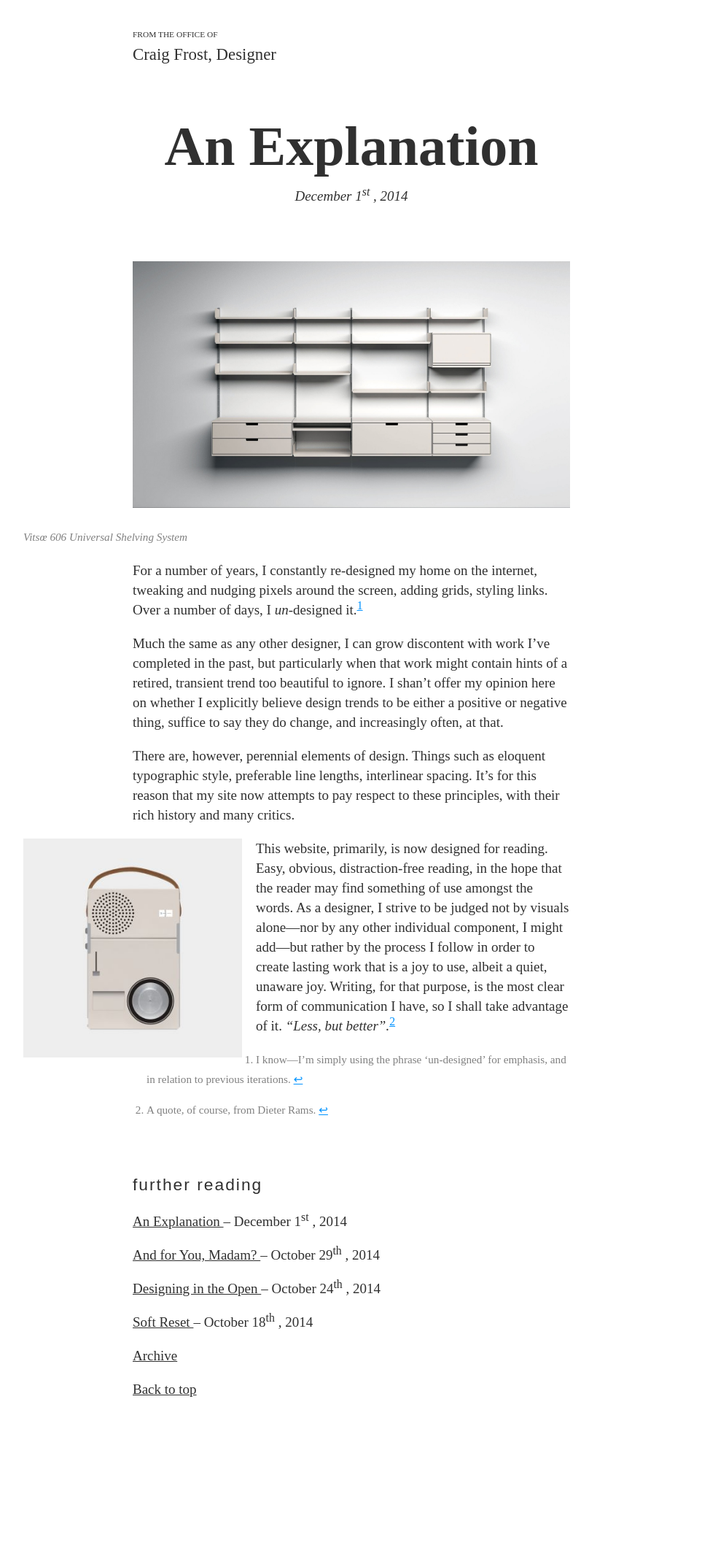
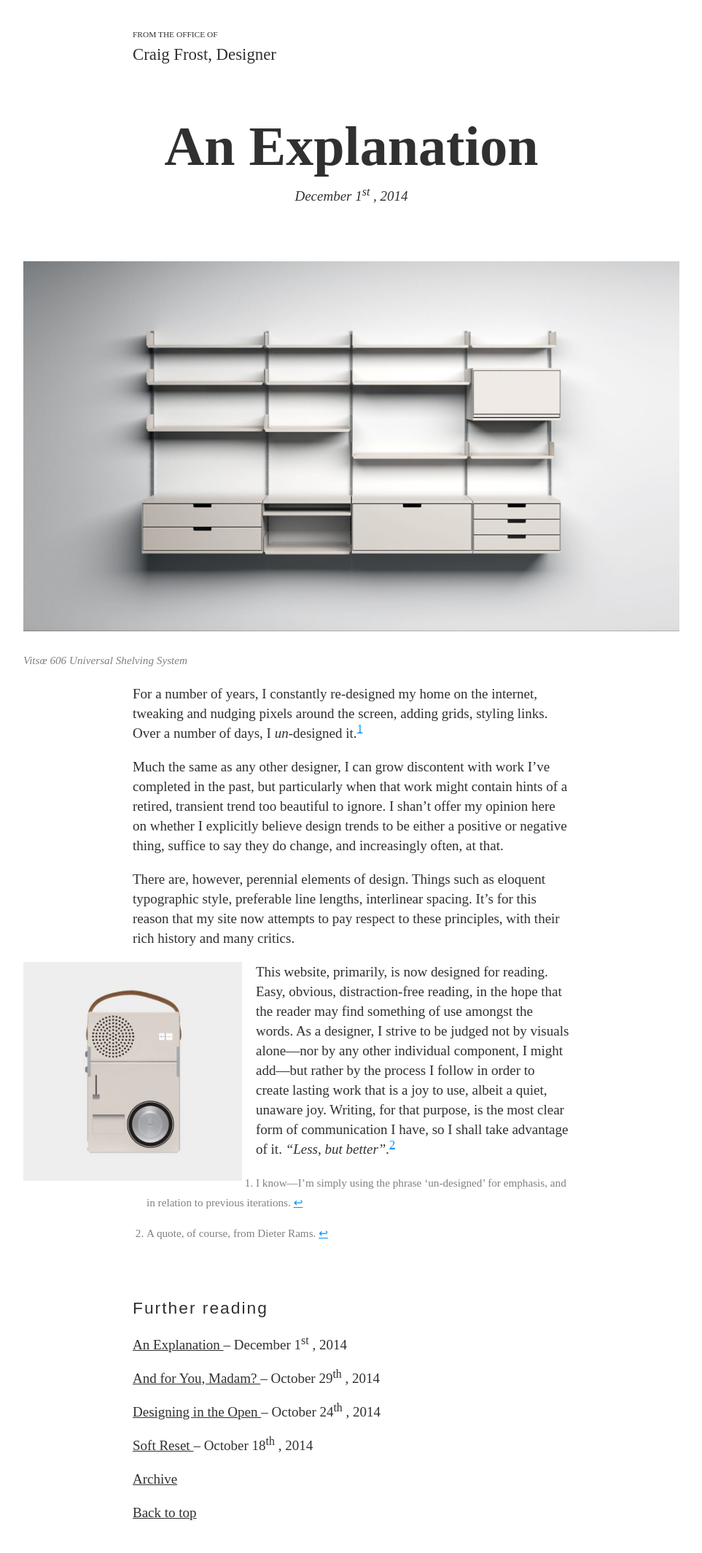
Before and after one commit to craigthomasfrost/cfdesigner.github.io, a Jekyll site: the page built from _posts/2014-12-01-an-explanation.md, in a window 1280 px wide. Shown: the whole page at 73% size, without its empty margins (158-1121 px from the left). Built offline with Jekyll 4.4.1, drawn with Linux system fonts in a browser that asks for light colours; nearby versions of some CDN libraries; Markdown is read by kramdown in place of the engine named in the settings; before the commit the page ends 1959 px from its top, so only the background shows below that.

Commit message:
Fix image, fix typos

```diff
--- a/_layouts/post.html
+++ b/_layouts/post.html
@@ -13,7 +13,7 @@
 <div class="post">
 {{ content }}
 </div>
-<h3>further reading</h3>
+<h3>Further reading</h3>
 <ul class="posts">
 	{% for post in site.posts limit:5 %}
     <li>
--- a/_layouts/work.html
+++ b/_layouts/work.html
@@ -13,7 +13,7 @@
 <div class="post">
 {{ content }}
 </div>
-<h3>see more</h3>
+<h3>See more</h3>
 
 <ul>
     <li><p><a href="/coach/product">Product</a></p>
--- a/assets/sass/main.css
+++ b/assets/sass/main.css
@@ -152,6 +152,10 @@ code {
 img, figure {
   width: 100%;
   box-sizing: border-box; }
+  @media (min-width: 1200px) {
+    img, figure {
+      width: 150%;
+      margin-left: -25%; } }
 
 .img-left {
   width: 100%;
--- a/assets/sass/main.scss
+++ b/assets/sass/main.scss
@@ -181,6 +181,10 @@ code {
 img, figure {
     width: 100%;
     box-sizing: border-box;
+    @media (min-width: 1200px) {
+        width: 150%;
+        margin-left: -25%;
+    }
 }
 
 .img-left {
--- a/css/main.css
+++ b/css/main.css
@@ -152,6 +152,10 @@ code {
 img, figure {
   width: 100%;
   box-sizing: border-box; }
+  @media (min-width: 1200px) {
+    img, figure {
+      width: 150%;
+      margin-left: -25%; } }
 
 .img-left {
   width: 100%;
```
Also changed, not shown: 2 other files.
